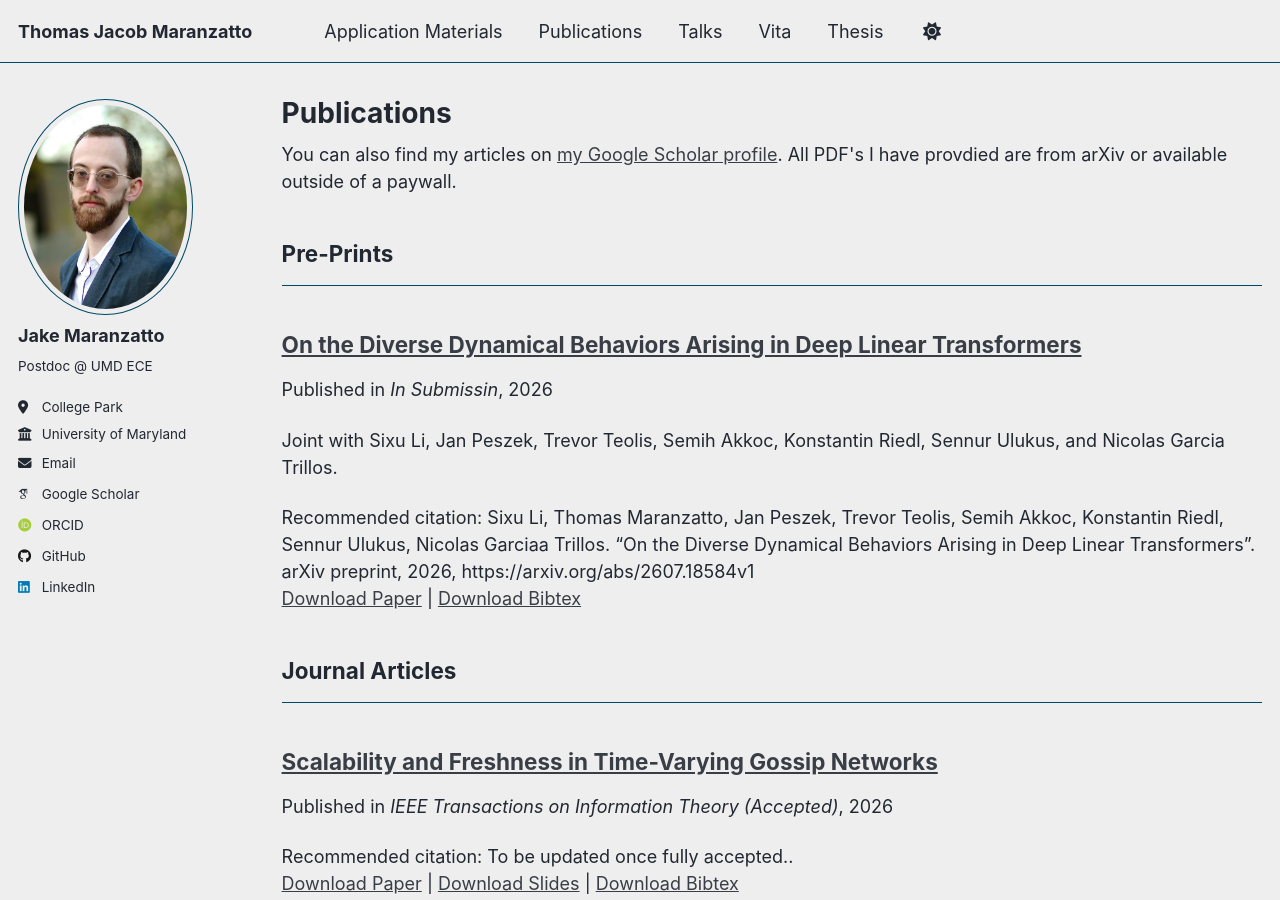
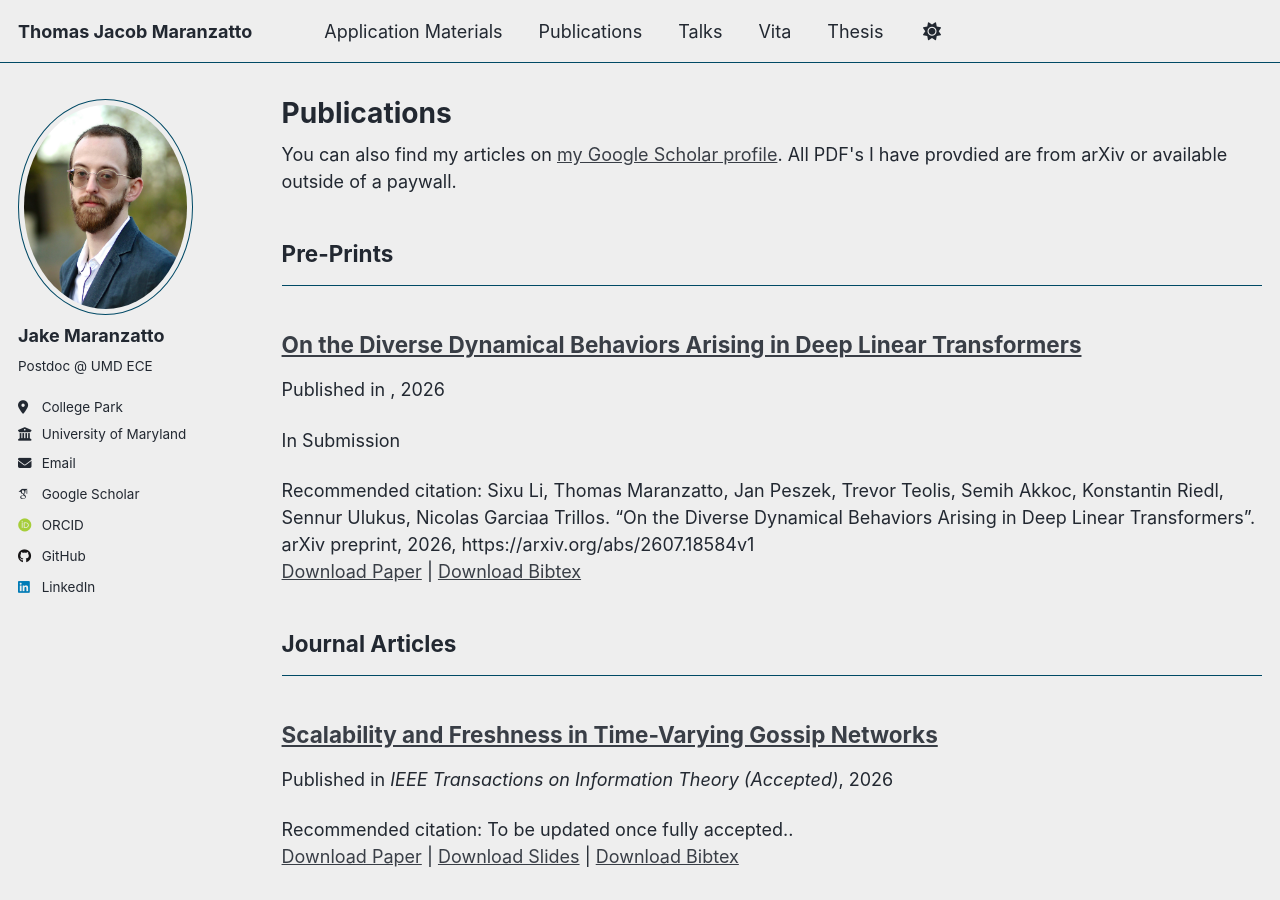
Before and after one commit to TMaranzatto/TMaranzatto.github.io, a Jekyll site: the page built from _pages/publications.html, in a window 1280 px wide and 900 px high. Built offline with Jekyll 4.4.1, drawn with Linux system fonts in a browser that asks for light colours; some web fonts are replaced; a script that is not in the unit is left out.

Commit message:
Update On-the-Diverse-Dynamical-Behaviors-Arising-in-Deep-Linear-Transformers.md

```diff
--- a/_publications/On-the-Diverse-Dynamical-Behaviors-Arising-in-Deep-Linear-Transformers.md
+++ b/_publications/On-the-Diverse-Dynamical-Behaviors-Arising-in-Deep-Linear-Transformers.md
@@ -3,10 +3,10 @@
 title: "On the Diverse Dynamical Behaviors Arising in Deep Linear Transformers"
 collection: publications
 category: preprints
-permalink: /publication/2025-11-18-diverse-dynamical
-excerpt: 'Joint with Sixu Li, Jan Peszek, Trevor Teolis, Semih Akkoc, Konstantin Riedl, Sennur Ulukus, and Nicolas Garcia Trillos.'
+permalink: /publication/2026-07-11-diverse-dynamical
+excerpt: 'In Submission'
 date: 2026-07-11
-venue: 'In Submissin'
+venue: ''
 slidesurl:
 paperurl: 'https://tmaranzatto.github.io/files/diverse-dyanmics.pdf'
 bibtexurl: 'https://tmaranzatto.github.io/files/diverse-dynamics.bib'
```
